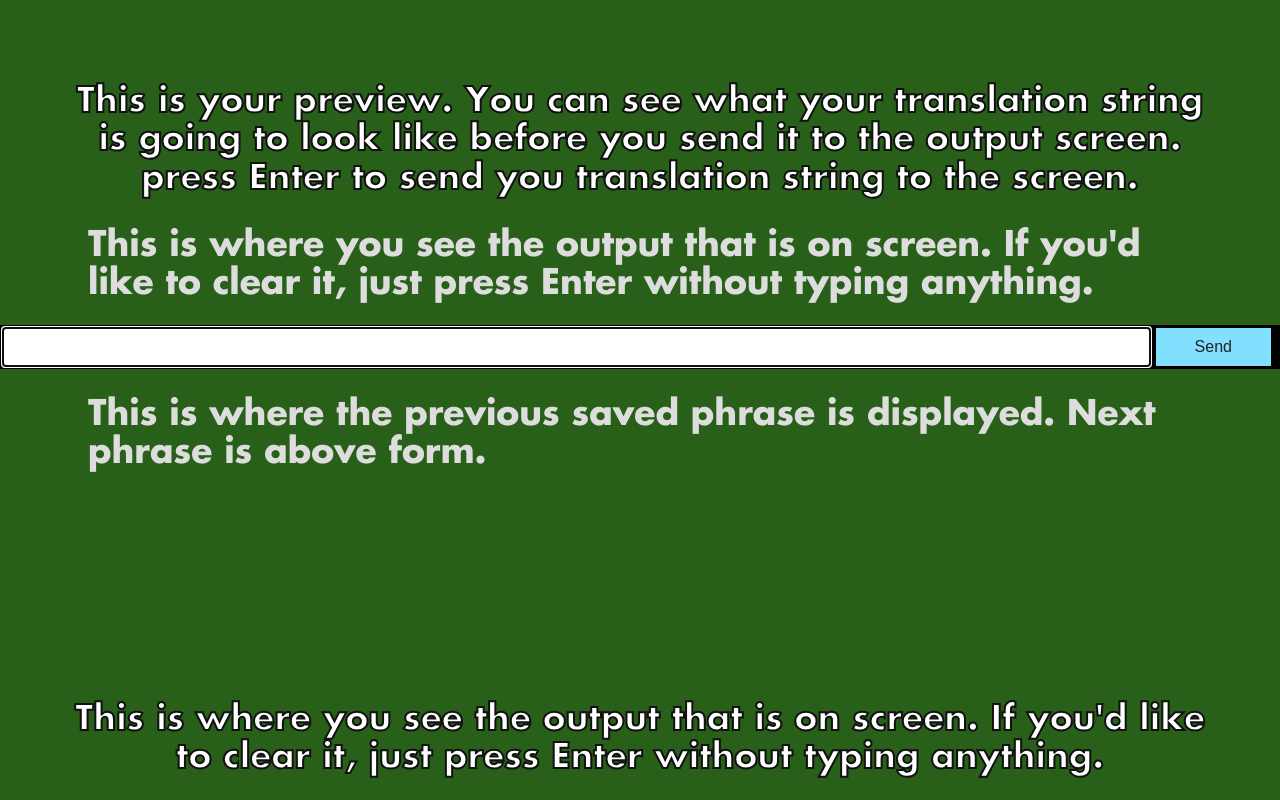
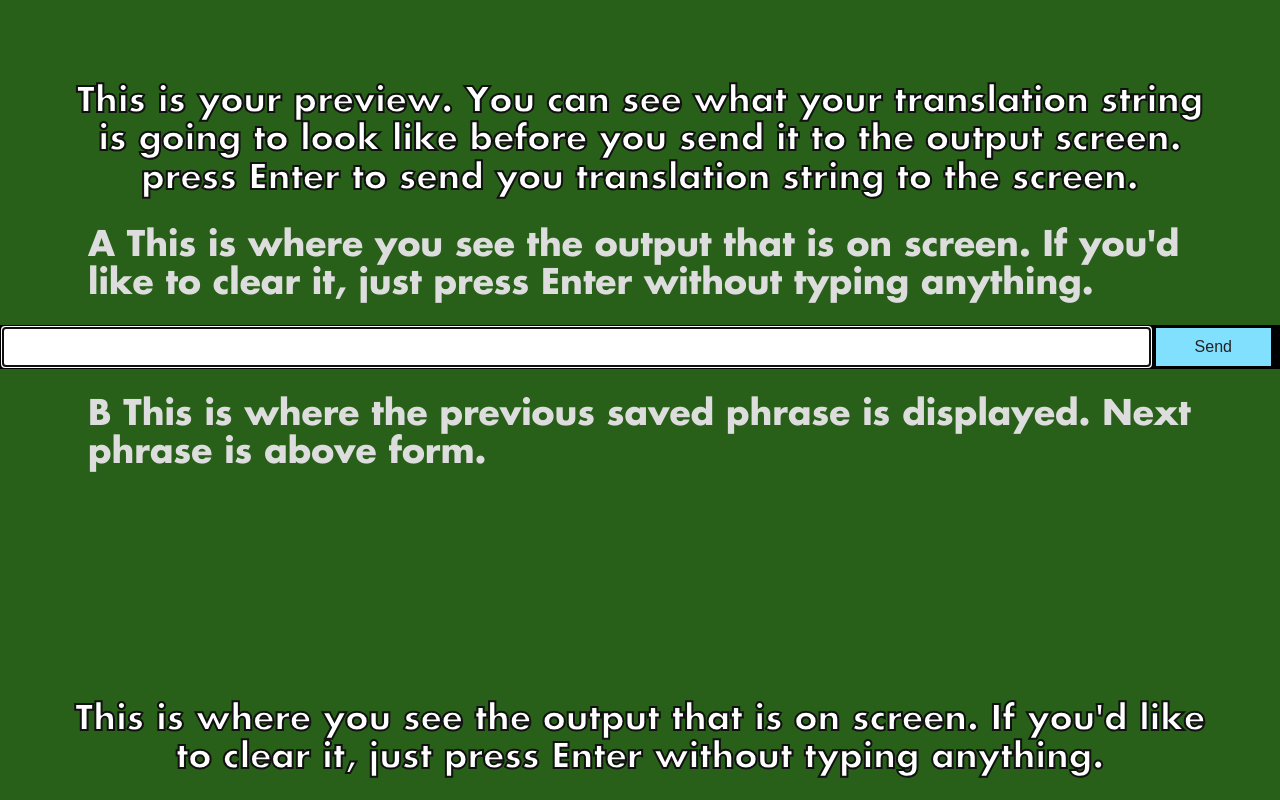
Before and after one commit to tailorvj/litr8r, a website: page input.html in a window 1280 px wide. Drawn offline with nearby package versions, Linux system fonts and the light colour scheme; no server answers.

Commit message:
still debugging ...

```diff
--- a/input.html
+++ b/input.html
@@ -42,13 +42,13 @@
     </section>
     <section class="no-padding">
         <h1 class="subtitles yoglimogli" id="nextphrase">
-        This is where you see the output that is on screen. If you'd like to clear it, just press Enter without typing anything.
+        A This is where you see the output that is on screen. If you'd like to clear it, just press Enter without typing anything.
         </h1>
         <form action="">
           <input id="m" autocomplete="off" /><button>Send</button>
         </form>
         <h1 class="subtitles yoglimogli" id="prevphrase">
-        This is where the previous saved phrase is displayed. Next phrase is above form.
+        B This is where the previous saved phrase is displayed. Next phrase is above form.
         </h1>
     </section>
       <script src="/socket.io/socket.io.js"></script>
```
